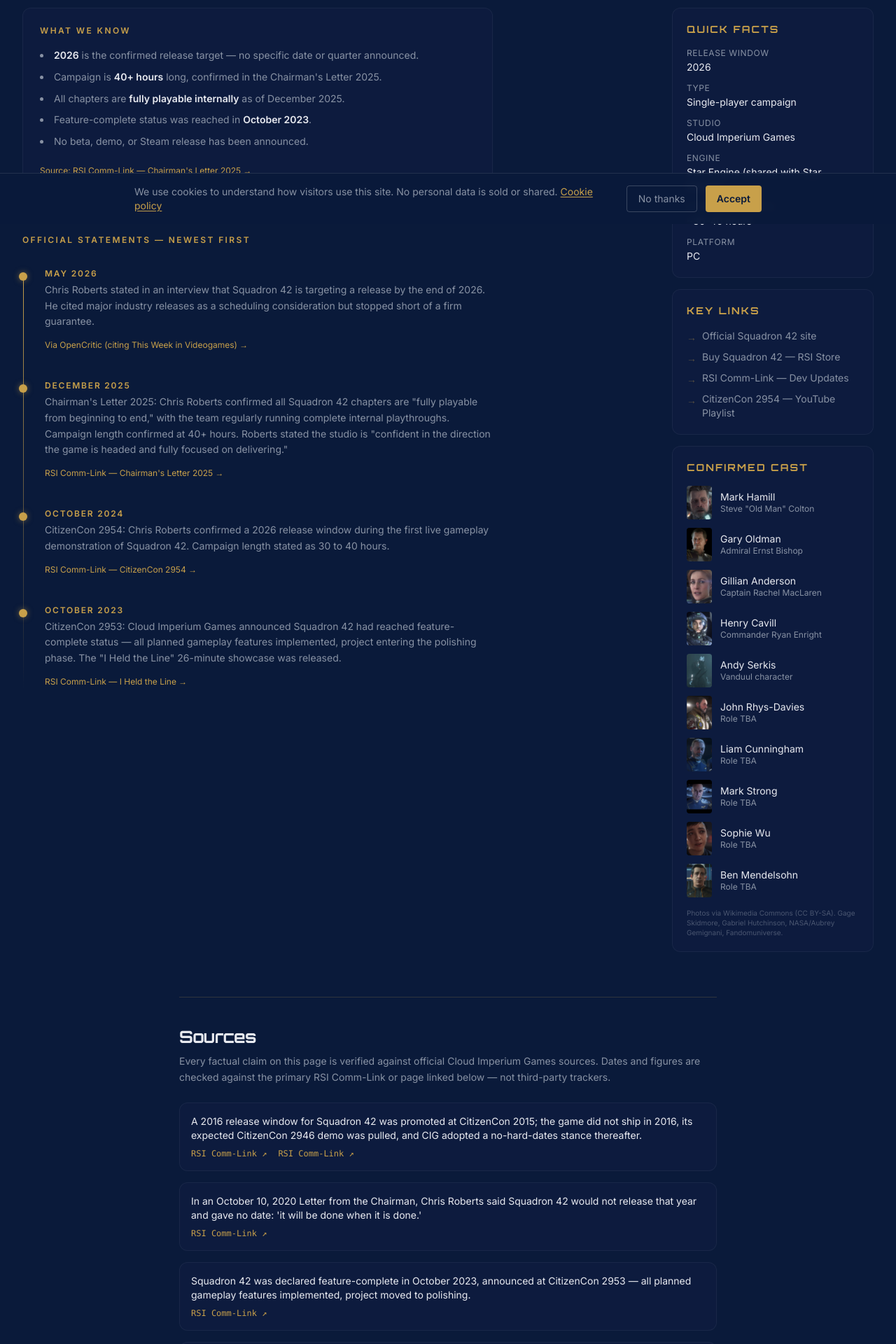
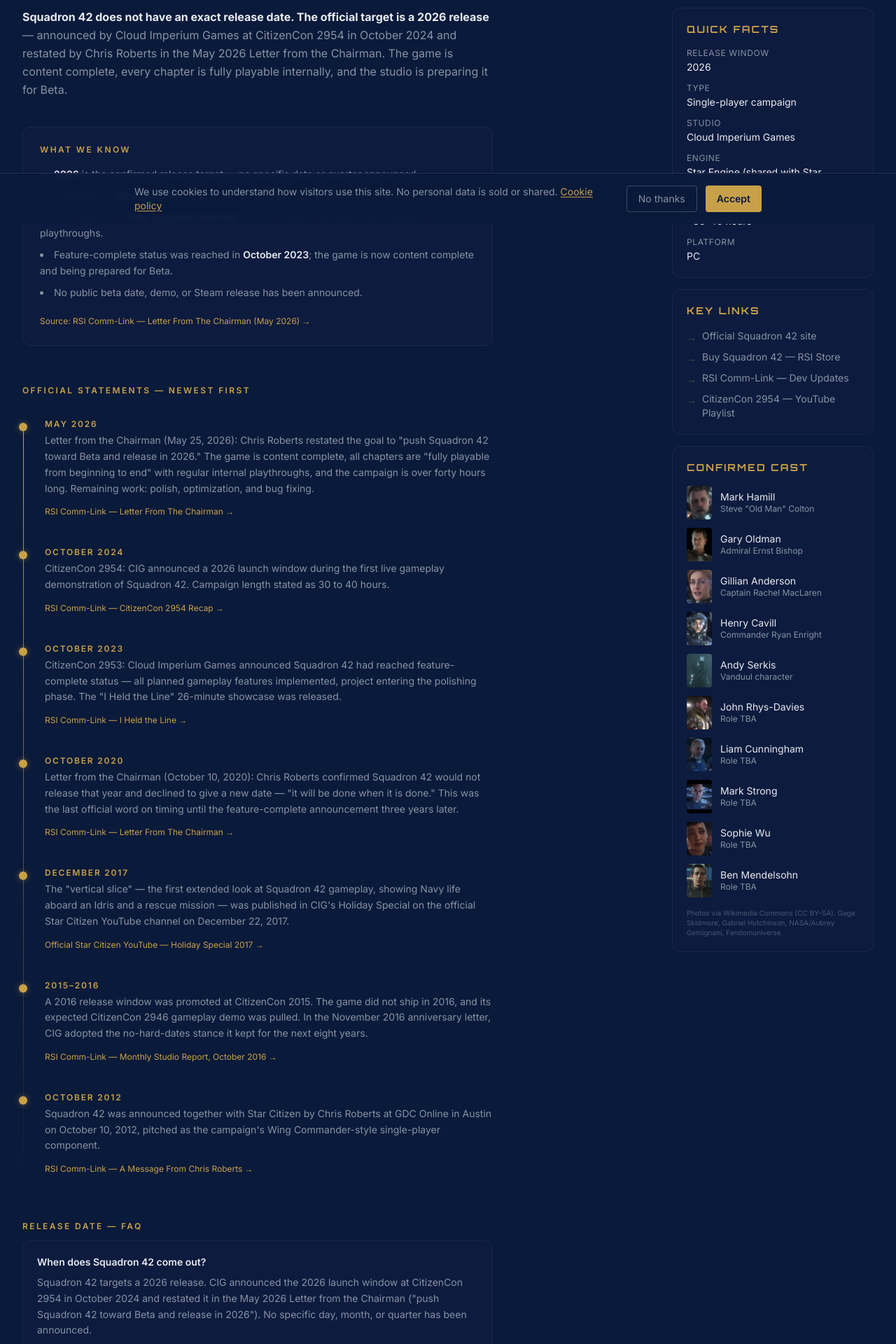
Before and after one commit to doc-flanigan/iheldtheline-site, a Next.js app: page /release-date in a window 1280 px wide. Shown: the part 480-2400 px from the top of the page at 70% size. Built offline with nearby package versions, Linux system fonts and the light colour scheme; no server answers.

Commit message:
seo(geo): release-date rebuild — full 2012-2026 statement timeline, FAQPage schema, extractable answer; fix Chairman's Letter dating + OpenCritic source

```diff
--- a/src/app/release-date/page.tsx
+++ b/src/app/release-date/page.tsx
@@ -29,24 +29,18 @@
   {
     date: 'May 2026',
     summary:
-      'Chris Roberts stated in an interview that Squadron 42 is targeting a release by the end of 2026. He cited major industry releases as a scheduling consideration but stopped short of a firm guarantee.',
-    sourceLabel: 'Via OpenCritic (citing This Week in Videogames)',
+      'Letter from the Chairman (May 25, 2026): Chris Roberts restated the goal to "push Squadron 42 toward Beta and release in 2026." The game is content complete, all chapters are "fully playable from beginning to end" with regular internal playthroughs, and the campaign is over forty hours long. Remaining work: polish, optimization, and bug fixing.',
+    sourceLabel: 'RSI Comm-Link — Letter From The Chairman',
     sourceUrl:
-      'https://robertsspaceindustries.com/comm-link/SCW/20960-API',
-  },
-  {
-    date: 'December 2025',
-    summary:
-      'Chairman\'s Letter 2025: Chris Roberts confirmed all Squadron 42 chapters are "fully playable from beginning to end," with the team regularly running complete internal playthroughs. Campaign length confirmed at 40+ hours. Roberts stated the studio is "confident in the direction the game is headed and fully focused on delivering."',
-    sourceLabel: "RSI Comm-Link — Chairman's Letter 2025",
-    sourceUrl: 'https://robertsspaceindustries.com/comm-link/SCW/20960-API',
+      'https://robertsspaceindustries.com/en/comm-link/transmission/20960-Letter-From-The-Chairman',
   },
   {
     date: 'October 2024',
     summary:
-      'CitizenCon 2954: Chris Roberts confirmed a 2026 release window during the first live gameplay demonstration of Squadron 42. Campaign length stated as 30 to 40 hours.',
-    sourceLabel: 'RSI Comm-Link — CitizenCon 2954',
-    sourceUrl: 'https://robertsspaceindustries.com/comm-link/SCW/20262-API',
+      'CitizenCon 2954: CIG announced a 2026 launch window during the first live gameplay demonstration of Squadron 42. Campaign length stated as 30 to 40 hours.',
+    sourceLabel: 'RSI Comm-Link — CitizenCon 2954 Recap',
+    sourceUrl:
+      'https://robertsspaceindustries.com/en/comm-link/citcon-featured-content/20262-CitizenCon-2954-Recap',
   },
   {
     date: 'October 2023',
@@ -56,9 +50,77 @@
     sourceUrl:
       'https://robertsspaceindustries.com/en/comm-link/transmission/19453-Squadron-42-I-Held-The-Line',
   },
+  {
+    date: 'October 2020',
+    summary:
+      'Letter from the Chairman (October 10, 2020): Chris Roberts confirmed Squadron 42 would not release that year and declined to give a new date — "it will be done when it is done." This was the last official word on timing until the feature-complete announcement three years later.',
+    sourceLabel: 'RSI Comm-Link — Letter From The Chairman',
+    sourceUrl:
+      'https://robertsspaceindustries.com/en/comm-link/transmission/17805-Letter-From-The-Chairman',
+  },
+  {
+    date: 'December 2017',
+    summary:
+      'The "vertical slice" — the first extended look at Squadron 42 gameplay, showing Navy life aboard an Idris and a rescue mission — was published in CIG\'s Holiday Special on the official Star Citizen YouTube channel on December 22, 2017.',
+    sourceLabel: 'Official Star Citizen YouTube — Holiday Special 2017',
+    sourceUrl: 'https://www.youtube.com/watch?v=tpVzJiarjvc',
+  },
+  {
+    date: '2015–2016',
+    summary:
+      'A 2016 release window was promoted at CitizenCon 2015. The game did not ship in 2016, and its expected CitizenCon 2946 gameplay demo was pulled. In the November 2016 anniversary letter, CIG adopted the no-hard-dates stance it kept for the next eight years.',
+    sourceLabel: 'RSI Comm-Link — Monthly Studio Report, October 2016',
+    sourceUrl:
+      'https://robertsspaceindustries.com/en/comm-link/transmission/15587-Monthly-Studio-Report-October-2016',
+  },
+  {
+    date: 'October 2012',
+    summary:
+      'Squadron 42 was announced together with Star Citizen by Chris Roberts at GDC Online in Austin on October 10, 2012, pitched as the campaign\'s Wing Commander-style single-player component.',
+    sourceLabel: 'RSI Comm-Link — A Message From Chris Roberts',
+    sourceUrl:
+      'https://robertsspaceindustries.com/en/comm-link/transmission/12730-A-Message-From-Chris-Roberts',
+  },
+]
+
+const faqs = [
+  {
+    q: 'When does Squadron 42 come out?',
+    a: 'Squadron 42 targets a 2026 release. CIG announced the 2026 launch window at CitizenCon 2954 in October 2024 and restated it in the May 2026 Letter from the Chairman ("push Squadron 42 toward Beta and release in 2026"). No specific day, month, or quarter has been announced.',
+  },
+  {
+    q: 'Does Squadron 42 have an exact release date?',
+    a: 'No. The only official commitment is the 2026 window. CIG has avoided hard dates since the promoted 2016 window was missed — from late 2016 to late 2024 the studio\'s only answer on timing was "it will be done when it is done."',
+  },
+  {
+    q: 'Is Squadron 42 finished?',
+    a: 'It is feature complete (announced October 2023) and, per the May 2026 Letter from the Chairman, content complete — all chapters fully playable from beginning to end, with the team running regular internal playthroughs. Remaining work is polish, optimization, and bug fixing as the game is prepared for Beta.',
+  },
+  {
+    q: 'How long is Squadron 42?',
+    a: 'Over forty hours, per the May 2026 Letter from the Chairman. At CitizenCon 2954 the campaign was described as 30 to 40 hours.',
+  },
+  {
+    q: 'Has Squadron 42 been delayed before?',
+    a: 'Yes. A 2016 release window promoted at CitizenCon 2015 was missed, and in October 2020 Chris Roberts confirmed there would be no release that year and gave no new date. The 2026 window announced in October 2024 is the current — and only — official target.',
+  },
+  {
+    q: 'Do I need Star Citizen to play Squadron 42?',
+    a: 'No. Squadron 42 is a standalone single-player game set in the same universe. Star Citizen, the multiplayer game, has no single-player campaign mode — the two are separate titles.',
+  },
 ]
 
 export default function ReleaseDatePage() {
+  const faqJsonLd = {
+    '@context': 'https://schema.org',
+    '@type': 'FAQPage',
+    mainEntity: faqs.map(({ q, a }) => ({
+      '@type': 'Question',
+      name: q,
+      acceptedAnswer: { '@type': 'Answer', text: a },
+    })),
+  }
+
   const breadcrumbJsonLd = {
     '@context': 'https://schema.org',
     '@type': 'BreadcrumbList',
@@ -79,6 +141,10 @@
         type="application/ld+json"
         dangerouslySetInnerHTML={{ __html: JSON.stringify(breadcrumbJsonLd) }}
       />
+      <script
+        type="application/ld+json"
+        dangerouslySetInnerHTML={{ __html: JSON.stringify(faqJsonLd) }}
+      />
       <PageHeader
         eyebrow="Release Date Tracker"
         title="Squadron 42 Release Date"
@@ -89,6 +155,18 @@
       <main className="container-wide py-12 sm:py-16">
         <div className="flex gap-12 items-start">
           <div className="flex-1 min-w-0">
+            {/* Direct answer */}
+            <p className="max-w-2xl text-base leading-relaxed text-muted mb-10">
+              <strong className="text-starwhite">
+                Squadron 42 does not have an exact release date. The official
+                target is a 2026 release
+              </strong>{' '}
+              — announced by Cloud Imperium Games at CitizenCon 2954 in October
+              2024 and restated by Chris Roberts in the May 2026 Letter from the
+              Chairman. The game is content complete, every chapter is fully
+              playable internally, and the studio is preparing it for Beta.
+            </p>
+
             {/* What we know summary */}
             <div className="card-surface p-6 mb-14 max-w-2xl">
               <p className="text-xs font-semibold uppercase tracking-[0.2em] text-gold mb-4">
@@ -102,29 +180,30 @@
                 <li>
                   Campaign is{' '}
                   <span className="text-starwhite font-semibold">40+ hours</span> long,
-                  confirmed in the Chairman&apos;s Letter 2025.
+                  confirmed in the May 2026 Letter from the Chairman.
                 </li>
                 <li>
                   All chapters are{' '}
                   <span className="text-starwhite font-semibold">
                     fully playable internally
                   </span>{' '}
-                  as of December 2025.
+                  as of the May 2026 letter, with regular full playthroughs.
                 </li>
                 <li>
                   Feature-complete status was reached in{' '}
-                  <span className="text-starwhite font-semibold">October 2023</span>.
+                  <span className="text-starwhite font-semibold">October 2023</span>;
+                  the game is now content complete and being prepared for Beta.
                 </li>
-                <li>No beta, demo, or Steam release has been announced.</li>
+                <li>No public beta date, demo, or Steam release has been announced.</li>
               </ul>
               <p className="mt-4">
                 <a
-                  href="https://robertsspaceindustries.com/comm-link/SCW/20960-API"
+                  href="https://robertsspaceindustries.com/en/comm-link/transmission/20960-Letter-From-The-Chairman"
                   target="_blank"
                   rel="noopener noreferrer"
                   className="text-gold text-xs hover:text-goldDark transition-colors"
                 >
-                  Source: RSI Comm-Link — Chairman&apos;s Letter 2025 →
+                  Source: RSI Comm-Link — Letter From The Chairman (May 2026) →
                 </a>
               </p>
             </div>
@@ -163,6 +242,21 @@
                 </div>
               </div>
             </section>
+
+            {/* FAQ */}
+            <section className="max-w-2xl mt-16">
+              <h2 className="text-xs font-semibold uppercase tracking-[0.2em] text-gold mb-3">
+                Release Date — FAQ
+              </h2>
+              <div className="space-y-4">
+                {faqs.map(({ q, a }) => (
+                  <div key={q} className="card-surface p-5">
+                    <h3 className="text-starwhite font-semibold text-sm">{q}</h3>
+                    <p className="text-muted text-sm leading-relaxed mt-2">{a}</p>
+                  </div>
+                ))}
+              </div>
+            </section>
           </div>
 
           <Sidebar />
--- a/src/data/page-sources.generated.json
+++ b/src/data/page-sources.generated.json
@@ -304,6 +304,23 @@
         ]
       },
       {
+        "id": "sq42-announced-oct-2012",
+        "claim": "Squadron 42 was announced together with Star Citizen by Chris Roberts at GDC Online in Austin on October 10, 2012, as the campaign's Wing Commander-style single-player component.",
+        "status": "verified",
+        "sources": [
+          "https://robertsspaceindustries.com/en/comm-link/transmission/12730-A-Message-From-Chris-Roberts",
+          "https://www.kickstarter.com/projects/cig/star-citizen"
+        ]
+      },
+      {
+        "id": "sq42-content-complete-may-2026-letter",
+        "claim": "In the May 25, 2026 Letter from the Chairman, Chris Roberts restated the goal to 'push Squadron 42 toward Beta and release in 2026' and said the game is content complete — all chapters fully playable from beginning to end with regular internal playthroughs — and over forty hours long, with polish, optimization, and bug fixing remaining.",
+        "status": "verified",
+        "sources": [
+          "https://robertsspaceindustries.com/en/comm-link/transmission/20960-Letter-From-The-Chairman"
+        ]
+      },
+      {
         "id": "sq42-done-when-done-2020",
         "claim": "In an October 10, 2020 Letter from the Chairman, Chris Roberts said Squadron 42 would not release that year and gave no date: 'it will be done when it is done.'",
         "status": "verified",
@@ -325,6 +342,22 @@
         "status": "verified",
         "sources": [
           "https://www.gamespress.com/en-US/Cloud-Imperium-Games-Reveals-Over-an-Hour-of-Star-Studded-Space-Advent"
+        ]
+      },
+      {
+        "id": "sq42-separate-title-no-live-sp-mode",
+        "claim": "Squadron 42 is a separate, not-yet-released single-player title; the live Star Citizen PU has no dedicated single-player campaign mode.",
+        "status": "verified",
+        "sources": [
+          "https://robertsspaceindustries.com/en/comm-link/transmission/12730-A-Message-From-Chris-Roberts"
+        ]
+      },
+      {
+        "id": "sq42-vertical-slice-dec-2017",
+        "claim": "The first extended Squadron 42 gameplay — the 'vertical slice' demo — was shown publicly in CIG's Holiday Special, published on the official Star Citizen YouTube channel on December 22, 2017.",
+        "status": "verified",
+        "sources": [
+          "https://www.youtube.com/watch?v=tpVzJiarjvc"
         ]
       }
     ],
```
